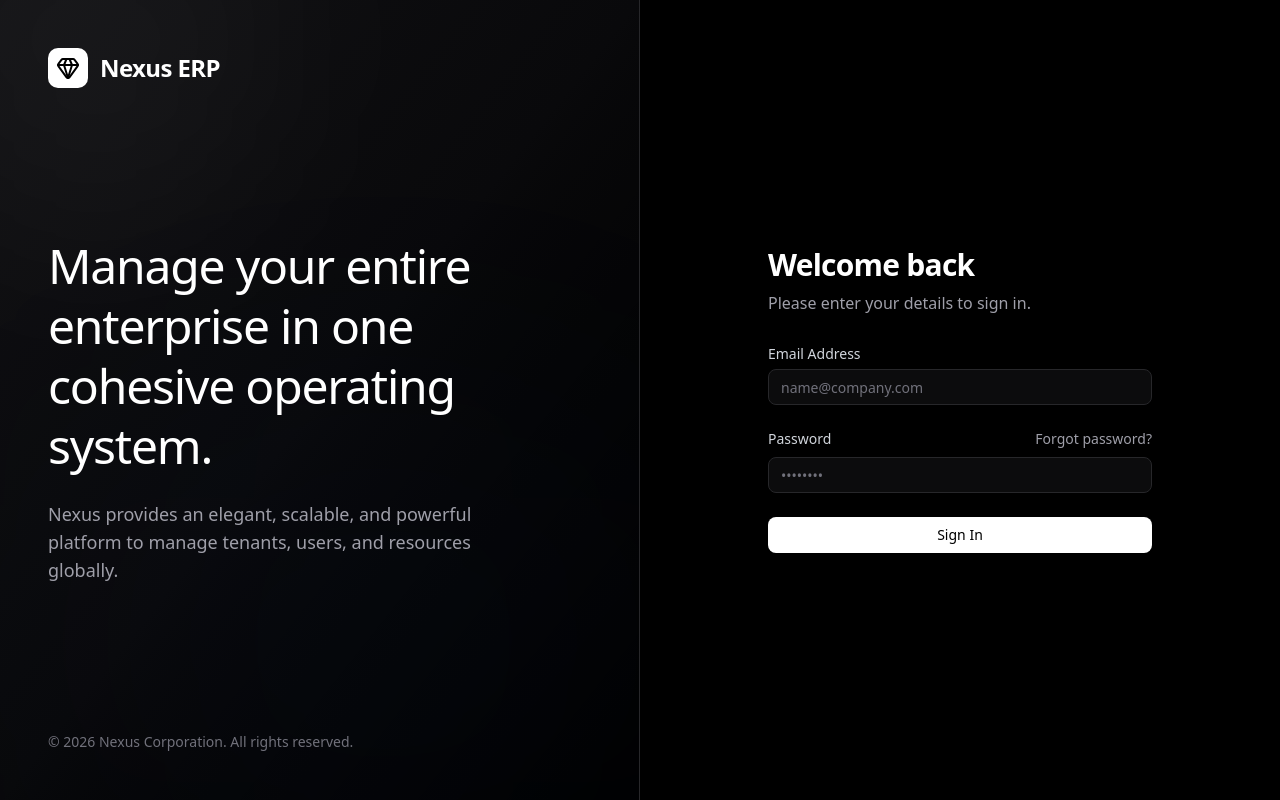
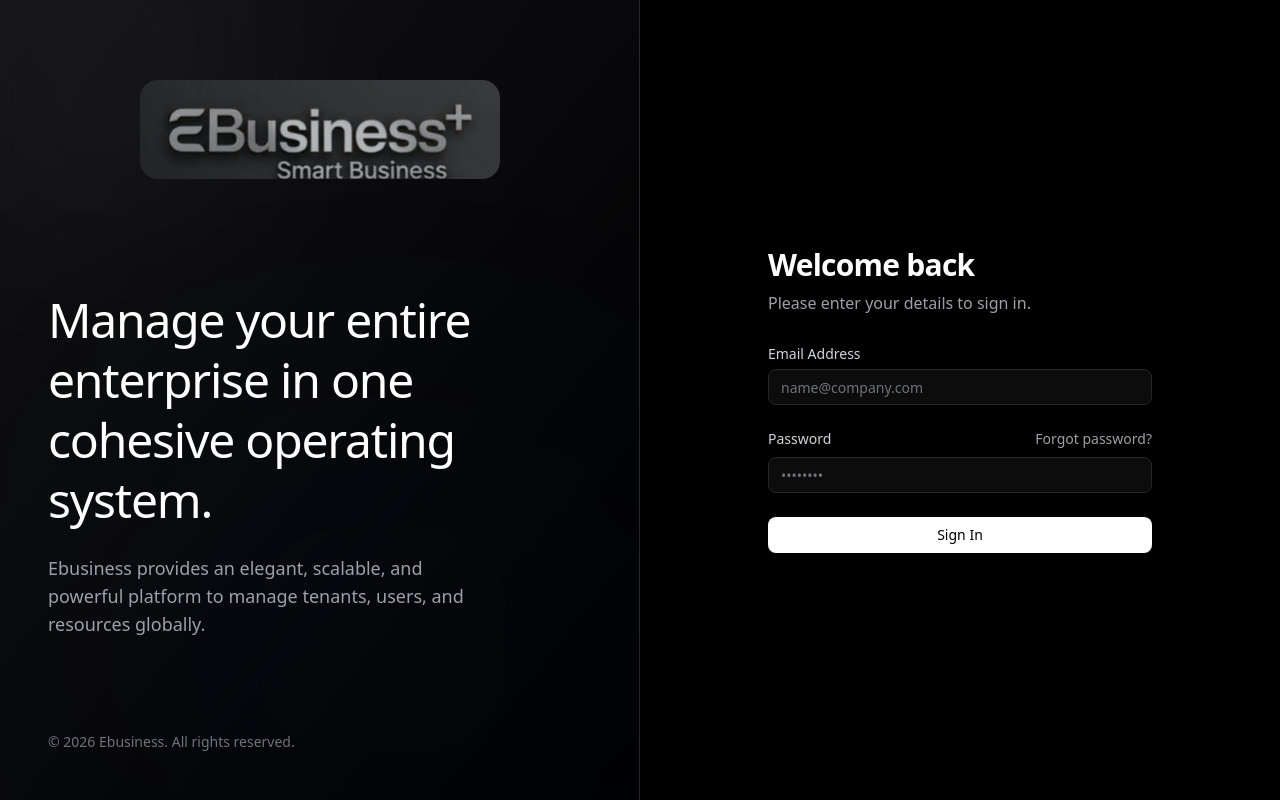
Before and after one commit to abdulshakoor02/ebusiness-frontend, a Next.js app: page / in a window 1280 px wide. Built offline with nearby package versions, Linux system fonts and the light colour scheme.

Commit message:
added logo

```diff
--- a/src/app/page.tsx
+++ b/src/app/page.tsx
@@ -3,7 +3,7 @@
 import { useEffect, useState } from "react";
 import { motion } from "framer-motion";
 import { LoginForm } from "@/components/auth/LoginForm";
-import { Gem } from "lucide-react";
+import Image from "next/image";
 
 export default function LoginPage() {
   const [mounted, setMounted] = useState(false);
@@ -27,12 +27,9 @@ export default function LoginPage() {
           initial={{ opacity: 0, y: 20 }}
           animate={{ opacity: 1, y: 0 }}
           transition={{ duration: 0.8, ease: "easeOut" }}
-          className="z-10 flex items-center space-x-3"
+          className="z-10 flex w-full justify-center mt-8 mb-4"
         >
-          <div className="h-10 w-10 bg-white rounded-lg flex items-center justify-center">
-            <Gem className="text-black h-6 w-6" />
-          </div>
-          <span className="text-2xl font-semibold tracking-tight">Nexus ERP</span>
+          <Image src="/ebusiness_logo.jpeg" alt="ebusiness+" width={360} height={99} className="rounded-2xl w-[360px] h-[99px] object-cover object-center" />
         </motion.div>
 
         <motion.div
@@ -45,7 +42,7 @@ export default function LoginPage() {
             Manage your entire enterprise in one cohesive operating system.
           </h1>
           <p className="text-zinc-400 text-lg">
-            Nexus provides an elegant, scalable, and powerful platform to manage
+            Ebusiness provides an elegant, scalable, and powerful platform to manage
             tenants, users, and resources globally.
           </p>
         </motion.div>
@@ -56,7 +53,7 @@ export default function LoginPage() {
           transition={{ duration: 1, delay: 0.4 }}
           className="z-10 text-zinc-500 text-sm"
         >
-          &copy; {new Date().getFullYear()} Nexus Corporation. All rights reserved.
+          &copy; {new Date().getFullYear()} Ebusiness. All rights reserved.
         </motion.div>
       </div>
 
@@ -69,8 +66,8 @@ export default function LoginPage() {
           className="w-full max-w-sm"
         >
           <div className="flex flex-col items-center lg:items-start text-center lg:text-left mb-8">
-            <div className="lg:hidden h-12 w-12 bg-white rounded-xl flex items-center justify-center mb-6">
-              <Gem className="text-black h-7 w-7" />
+            <div className="lg:hidden mb-6">
+              <Image src="/ebusiness_logo.jpeg" alt="ebusiness+" width={200} height={55} className="rounded-xl w-[200px] h-[55px] object-cover object-center" />
             </div>
             <h2 className="text-3xl font-semibold tracking-tight mb-2">Welcome back</h2>
             <p className="text-zinc-400">Please enter your details to sign in.</p>
--- a/src/components/layout/Sidebar.tsx
+++ b/src/components/layout/Sidebar.tsx
@@ -1,8 +1,9 @@
 "use client";
 
 import Link from "next/link";
+import Image from "next/image";
 import { usePathname } from "next/navigation";
-import { Gem, LayoutDashboard, Building2, Users, Shield, BookOpen, ScrollText, Network, FileKey } from "lucide-react";
+import { LayoutDashboard, Building2, Users, Shield, BookOpen, ScrollText, Network, FileKey } from "lucide-react";
 
 import {
     Sidebar,
@@ -44,12 +45,9 @@ export function AppSidebar() {
 
     return (
         <Sidebar className="border-r border-zinc-200 dark:border-zinc-800 bg-white dark:bg-zinc-950">
-            <SidebarHeader className="h-16 flex items-center px-4 border-b border-zinc-200 dark:border-zinc-800">
-                <Link href="/dashboard" className="flex items-center gap-2 transition-opacity hover:opacity-80">
-                    <div className="h-8 w-8 bg-black dark:bg-white rounded-md flex items-center justify-center">
-                        <Gem className="text-white dark:text-black h-5 w-5" />
-                    </div>
-                    <span className="text-lg font-semibold tracking-tight text-zinc-900 dark:text-white">ebusiness+</span>
+            <SidebarHeader className="!h-16 flex items-center justify-start px-3 py-0 border-b border-zinc-200 dark:border-zinc-800">
+                <Link href="/dashboard" className="flex items-center w-full h-full transition-opacity hover:opacity-80">
+                    <Image src="/ebusiness_logo.jpeg" alt="ebusiness+" width={165} height={50} className="rounded-md w-[165px] h-[50px] object-cover object-center" />
                 </Link>
             </SidebarHeader>
             <SidebarContent>
@@ -79,6 +77,6 @@ export function AppSidebar() {
                     </SidebarGroupContent>
                 </SidebarGroup>
             </SidebarContent>
-        </Sidebar>
+        </Sidebar >
     );
 }
--- a/src/components/layout/Topbar.tsx
+++ b/src/components/layout/Topbar.tsx
@@ -65,7 +65,7 @@ export function Topbar() {
 
       <div className="flex items-center gap-4">
         <DropdownMenu>
-          <DropdownMenuTrigger className="outline-none">
+          <DropdownMenuTrigger className="outline-none" suppressHydrationWarning>
             <Avatar className="h-8 w-8 cursor-pointer border border-zinc-200 dark:border-zinc-800 transition-opacity hover:opacity-80">
               <AvatarImage src="" />
               <AvatarFallback className="bg-zinc-100 dark:bg-zinc-900 text-sm font-medium">
```
Also changed, not shown: public/ebusiness_logo.jpeg (added).
